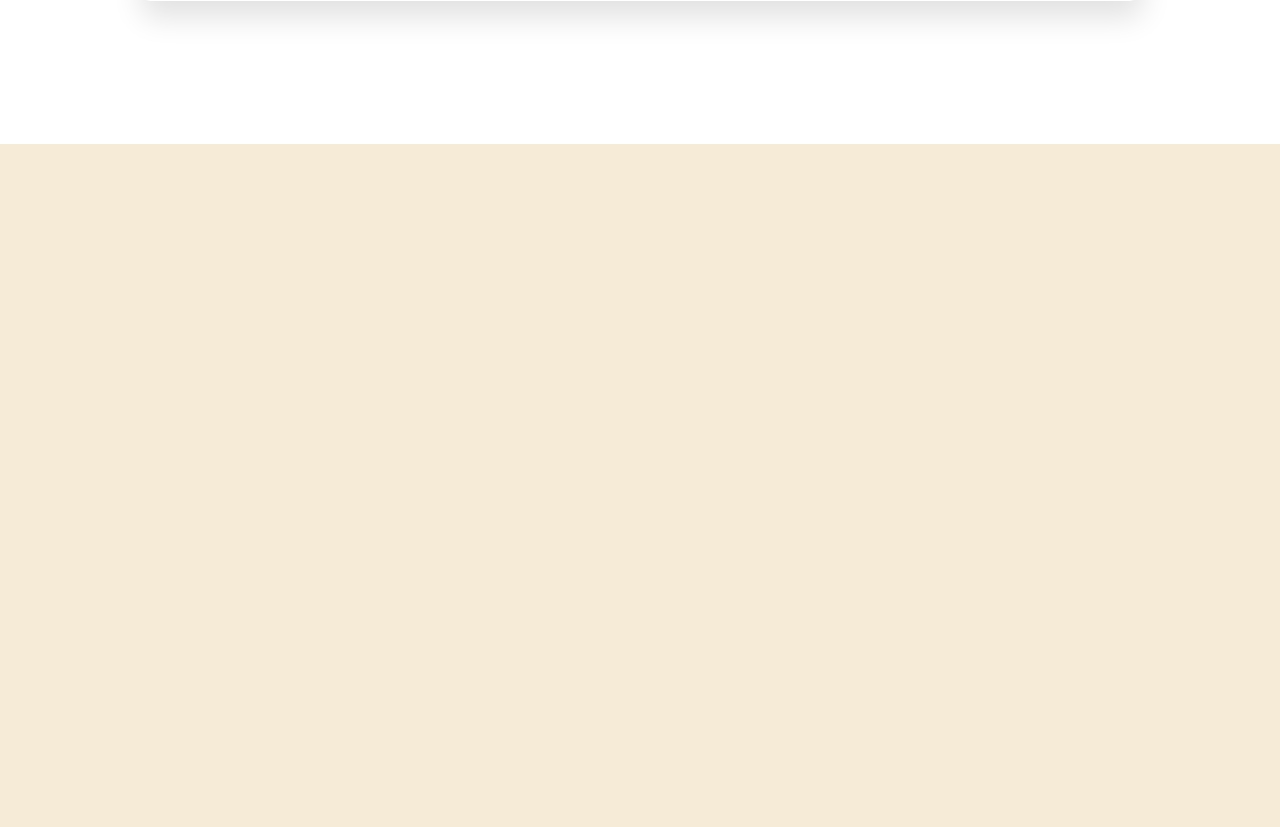
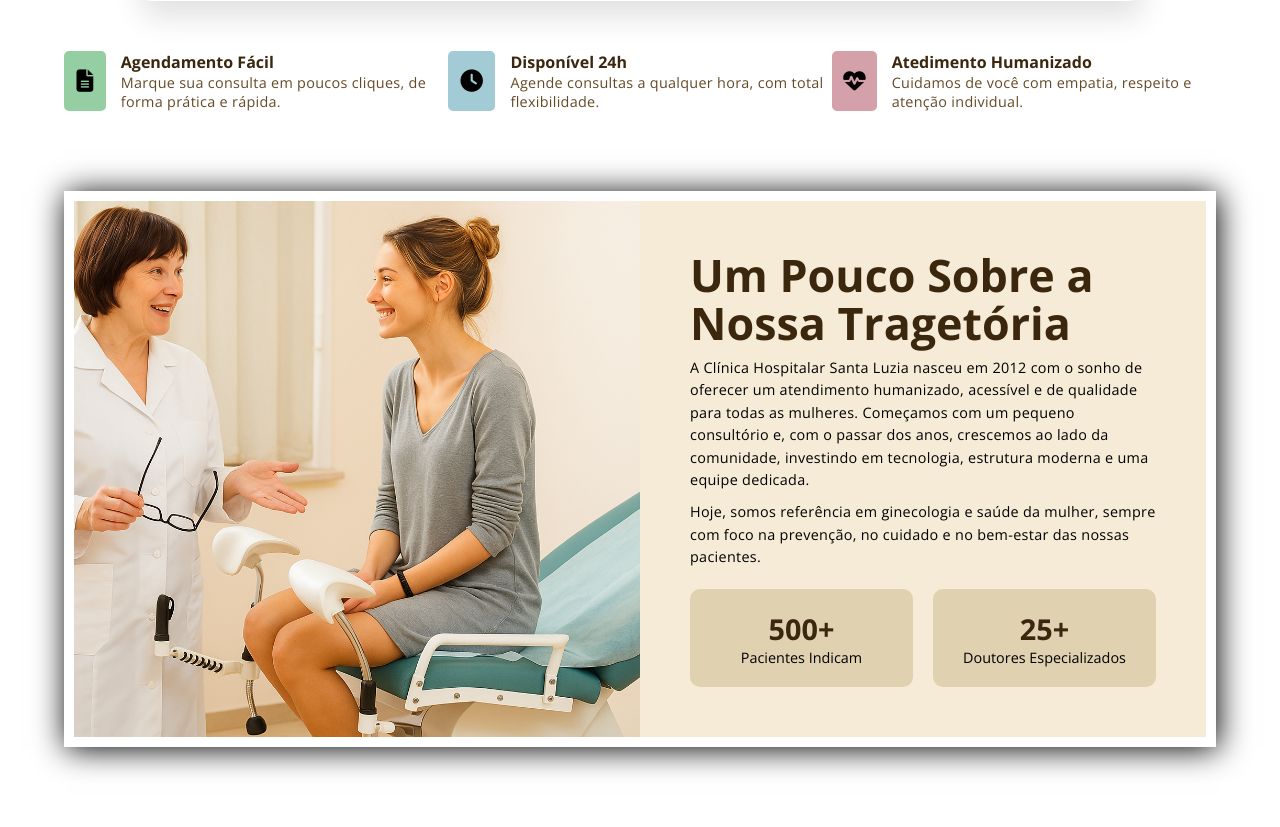
Before and after one commit to Helengendary/HSLR-Agendamentos, a FastAPI app: page / in a window 1280 px wide. Shown: the part 656-1483 px from the top of the page. Before the commit the page ends 800 px from the top, so only its background shows below. Run offline with FastAPI, Linux system fonts and the light colour scheme; some libraries are stand-ins or nearby versions.

```diff
--- a/src/app.py
+++ b/src/app.py
@@ -121,13 +121,15 @@ async def login(
 
             if user:
                 req.session["nome_usuario"] = user[3] + ' ' + user[4]
-                return pages.TemplateResponse("success.html", {"request": req})
             else:
                 req.session["errorLogin"] = "Usuário ou senha inválidos."
                 req.session["errorLoginStatus"] = True
                 return RedirectResponse(url="/", status_code=303)
+
     finally:
         db.close()
+
+    return RedirectResponse(url="/home", status_code=303)
 
 
 
--- a/templates/home.html
+++ b/templates/home.html
@@ -24,7 +24,9 @@
                 <li><a href="#">Quem Somos</a></li>
                 <li><a href="#">Valores</a></li>
             </ul>
-            <a href="#" class="nav-btn-login">Login</a>
+
+            <h1>Welcome, {{request.session.get("nome_usuario")}}!</h1>
+
         </nav> <!--nav end-->
         <!--content-->
         <div class="hero-content">
--- a/templates/index.html
+++ b/templates/index.html
@@ -73,4 +73,70 @@
             </button>
         </div>
     </div><!--final pesquisar-->
+    <!--serviços-->
+    <section class="servicos">
+        <!--box 1 -->
+        <div class="w-info-box w-info-box1">
+            <!--icone-->
+            <div class="w-info-icon">
+                <i class="fa-solid fa-file-lines"></i>
+            </div>
+            <!--texto-->
+            <div class="w-info-text">
+                <strong>Agendamento Fácil</strong>
+                <p>Marque sua consulta em poucos cliques, de forma prática e rápida.</p>
+            </div>
+        </div>
+        <!--box 2 -->
+        <div class="w-info-box w-info-box2">
+            <!--icone-->
+            <div class="w-info-icon">
+                <i class="fa-solid fa-clock"></i>
+            </div>
+            <!--texto-->
+            <div class="w-info-text">
+                <strong>Disponível 24h</strong>
+                <p>Agende consultas a qualquer hora, com total flexibilidade.</p>
+            </div>
+        </div>
+        <!--box 3 -->
+        <div class="w-info-box w-info-box3">
+            <!--icone-->
+            <div class="w-info-icon">
+                <i class="fa-solid fa-heart-pulse"></i>
+            </div>
+            <!--texto-->
+            <div class="w-info-text">
+                <strong>Atedimento Humanizado</strong>
+                <p>Cuidamos de você com empatia, respeito e atenção individual.</p>
+            </div>
+        </div>
+    </section><!--fim servicos-->
+
+    <!--quem somos-->
+    <section id="quem-somos">
+        <!--imagem-->
+        <div class="quem-somos-img">
+            <img src="../static/img/quem-somos-img.png" alt="">
+        </div>
+        <!--texto-->
+        <div class="quem-somos-text">
+            <h2>Um Pouco Sobre a Nossa Tragetória</h2>
+            <p>A Clínica Hospitalar Santa Luzia nasceu em 2012 com o sonho de oferecer um atendimento humanizado, acessível e de qualidade para todas as mulheres. Começamos com um pequeno consultório e, com o passar dos anos, crescemos ao lado da comunidade, investindo em tecnologia, estrutura moderna e uma equipe dedicada.</p>
+            <p>Hoje, somos referência em ginecologia e saúde da mulher, sempre com foco na prevenção, no cuidado e no bem-estar das nossas pacientes.</p>
+        <!--numero clientes happyyyy :) -->
+        <div class="story-number-container">
+            <!--box 1 pacientes-->
+            <div class="story-number-box">
+                <strong>500+</strong>
+                <span>Pacientes Indicam</span>
+            </div>
+            <!--box 2 doutores-->
+            <div class="story-number-box">
+                <strong>25+</strong>
+                <span>Doutores Especializados</span>
+            </div>
+        </div>
+        </div>
+    </section><!--fim quem somos-->
 </body>
```
